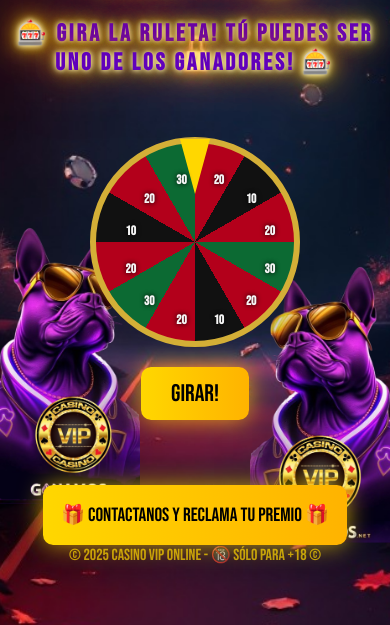
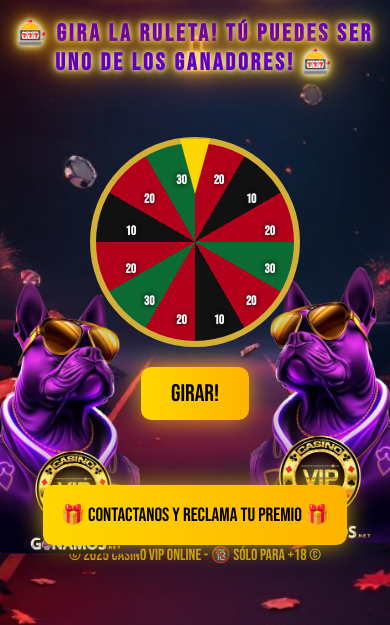
Before and after one commit to GLSchiaffino/Landing-page-CASINO-V.I.P---V1, a plain HTML site: page index.html in a window 390 px wide. Shown: the part 104-729 px from the top of the page. Drawn offline with Linux system fonts and the light colour scheme.

Commit message:
posicion de perros -movil

```diff
--- a/style.css
+++ b/style.css
@@ -294,7 +294,7 @@ button:hover {
     top: auto;
   }
    .perro-left {
-    top: calc(55% - 7px);
+    top: calc(55% +8px);
   }
   .btn.bono {
     margin-top: 65px;
```
